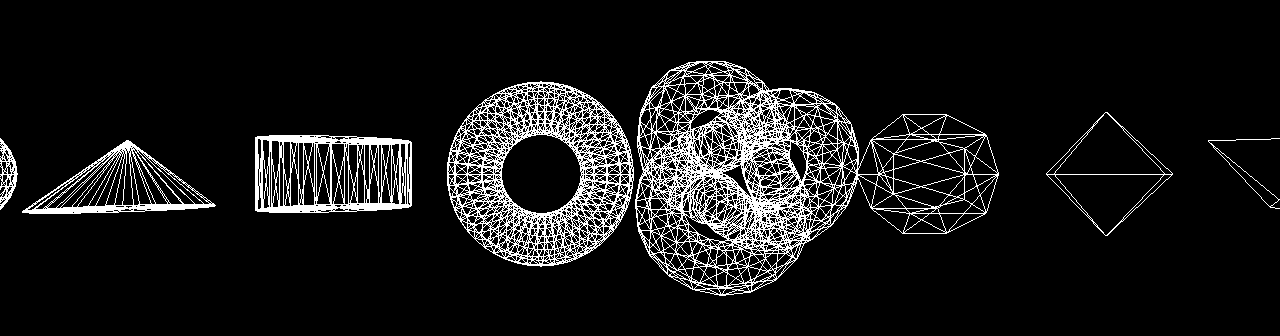
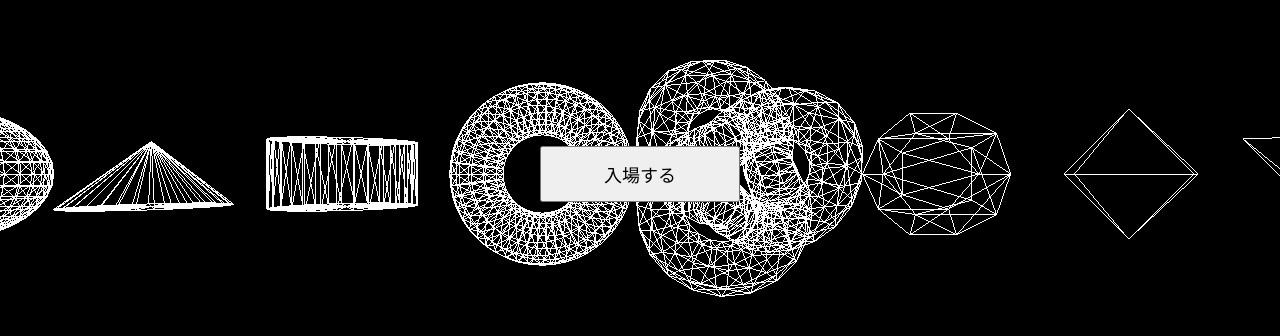
Before and after one commit to thasegawadesign/three-geometry-museum, a website built with Vite: page index.html in a window 1280 px wide. Shown: the part 226-562 px from the top of the page. Built offline with nearby package versions, Linux system fonts and the light colour scheme; animation ran at ten frames a second.

Commit message:
add: enter button

```diff
--- a/index.html
+++ b/index.html
@@ -8,6 +8,7 @@
   </head>
   <body>
     <div id="app">
+      <button id="enter">入場する</button>
       <canvas id="webgl"></canvas>
     </div>
     <script type="module" src="/src/main.js"></script>
--- a/src/main.js
+++ b/src/main.js
@@ -3,6 +3,23 @@ import { OrbitControls } from 'three/addons/controls/OrbitControls.js';
 import './style.css';
 
 const canvas = document.getElementById('webgl');
+const enterButton = document.getElementById('enter');
+
+enterButton.addEventListener('click', () => {
+  appState.entered = true;
+  soundState.enabled = true;
+  enterButton.remove();
+
+  hoverSound
+    .play()
+    .then(() => {
+      hoverSound.pause();
+      hoverSound.currentTime = 0;
+    })
+    .catch(() => {});
+
+  controls.autoRotate = true;
+});
 
 const sizes = {
   width: window.innerWidth,
@@ -13,23 +30,10 @@ const hoverSound = new Audio('/audio.mp3');
 hoverSound.preload = 'auto';
 hoverSound.volume = 0.4;
 
+const appState = {
+  entered: false,
+};
 const soundState = { enabled: false };
-
-window.addEventListener(
-  'pointerdown',
-  () => {
-    soundState.enabled = true;
-    // iOS/Safari対策：無音で一度再生→停止（許可を取りに行く）
-    hoverSound
-      .play()
-      .then(() => {
-        hoverSound.pause();
-        hoverSound.currentTime = 0;
-      })
-      .catch(() => {});
-  },
-  { once: true }
-);
 
 // マウス座標（NDC）
 window.addEventListener('mousemove', (e) => {
@@ -85,7 +89,6 @@ renderer.setSize(window.innerWidth, window.innerHeight);
 
 const controls = new OrbitControls(camera, renderer.domElement);
 controls.enableDamping = true;
-controls.autoRotate = true;
 controls.autoRotateSpeed = 0.5;
 controls.enablePan = false;
 
--- a/src/style.css
+++ b/src/style.css
@@ -9,3 +9,14 @@ body {
 canvas {
   display: block;
 }
+
+#enter {
+  position: fixed;
+  inset: 0;
+  margin: auto;
+  width: 200px;
+  height: 56px;
+  font-size: 18px;
+  cursor: pointer;
+  z-index: 10;
+}
```
